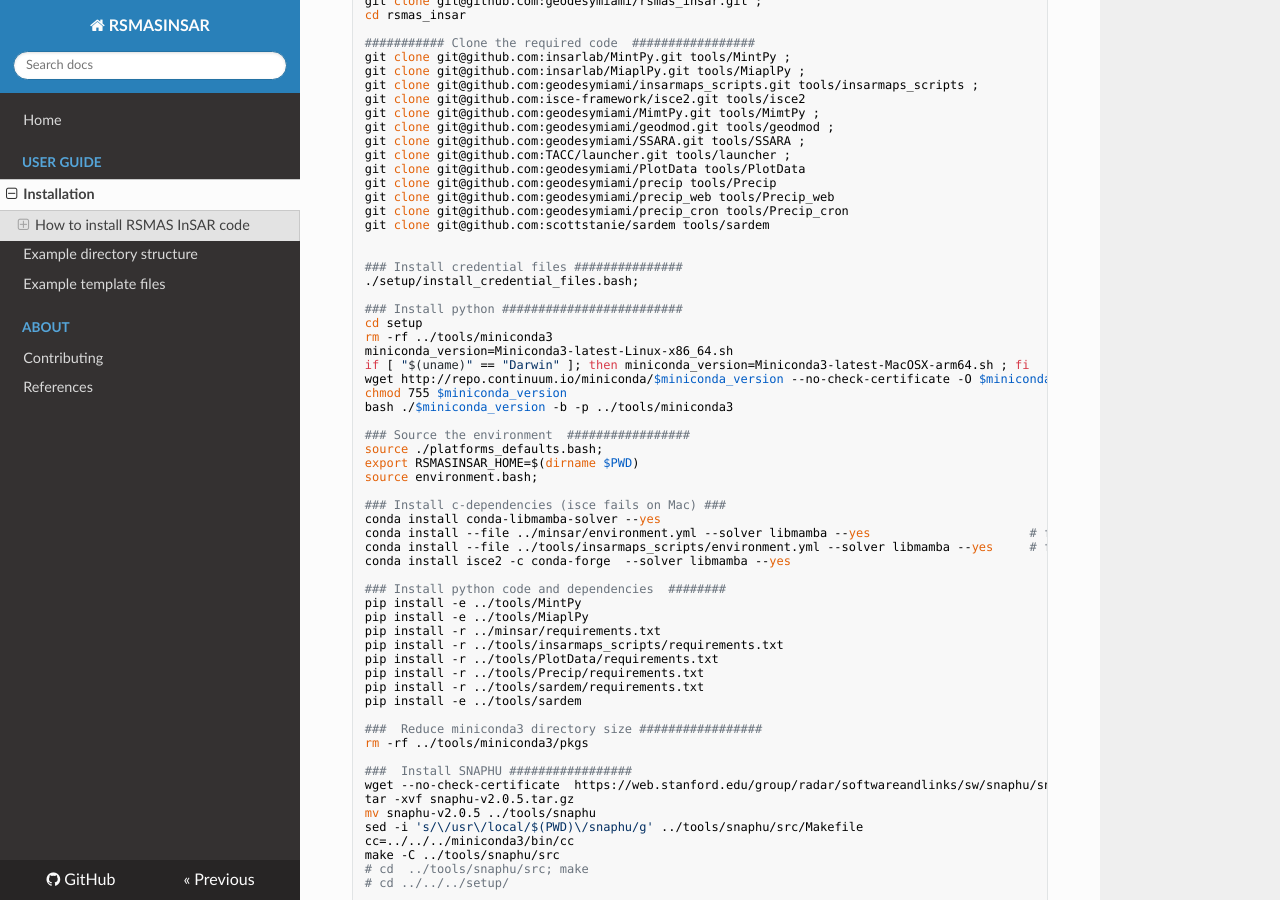
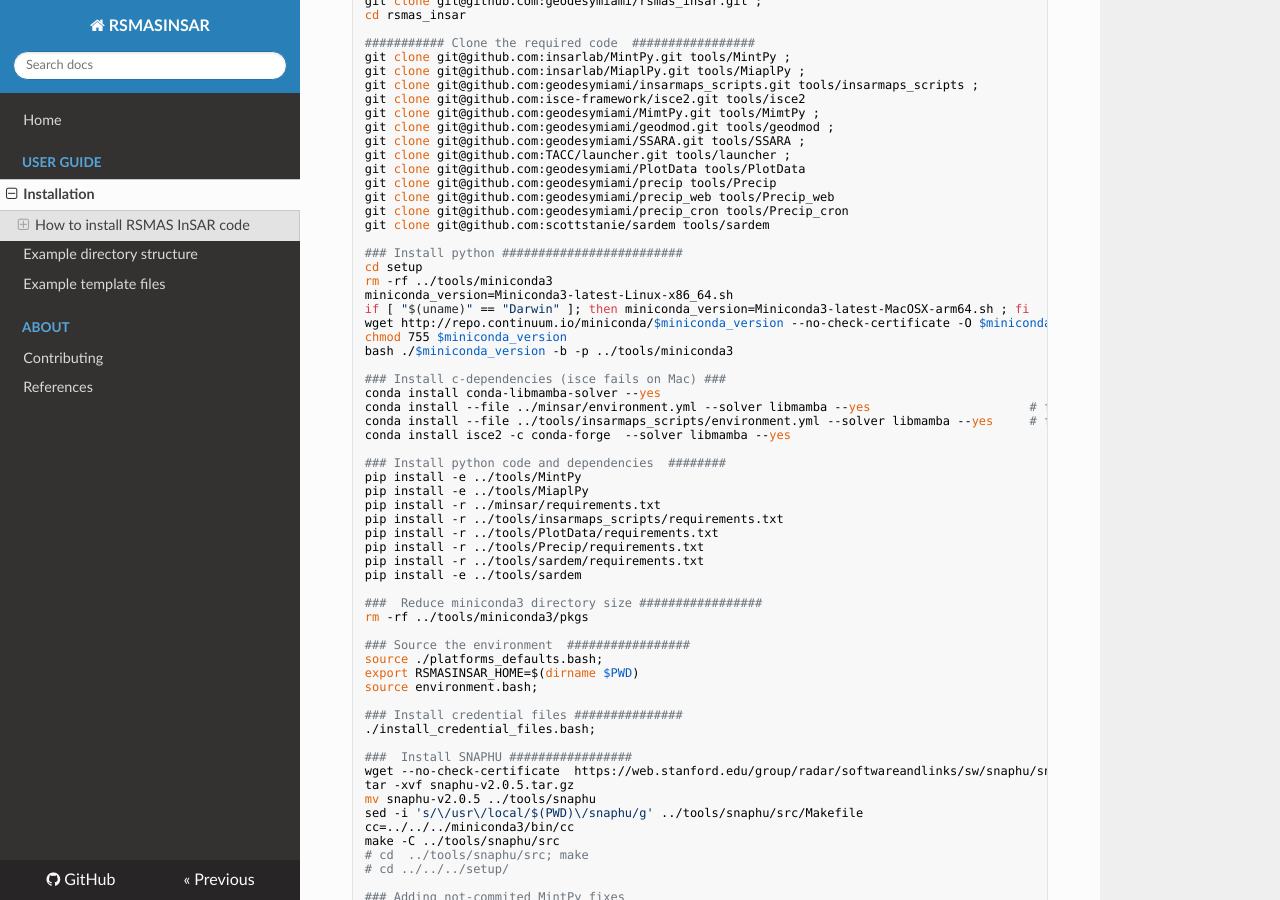
Before and after one commit to geodesymiami/rsmas_insar, an MkDocs documentation site: the page built from docs/installation.md, in a window 1280 px wide and 900 px high, scrolled down 745 px. Built offline with MkDocs 1.6.1, drawn with Linux system fonts in a browser that asks for light colours; nearby versions of some CDN libraries; some of the changed lines change nothing that is shown.

Commit message:
Update installation.md

```diff
--- a/docs/installation.md
+++ b/docs/installation.md
@@ -46,10 +46,6 @@ git clone git@github.com:geodesymiami/precip_web tools/Precip_web
 git clone git@github.com:geodesymiami/precip_cron tools/Precip_cron
 git clone git@github.com:scottstanie/sardem tools/sardem
 
-
-### Install credential files ###############
-./setup/install_credential_files.bash;
-
 ### Install python #########################
 cd setup
 rm -rf ../tools/miniconda3
@@ -58,11 +54,6 @@ if [ "$(uname)" == "Darwin" ]; then miniconda_version=Miniconda3-latest-MacOSX-a
 wget http://repo.continuum.io/miniconda/$miniconda_version --no-check-certificate -O $miniconda_version #; if ($? != 0) exit;
 chmod 755 $miniconda_version
 bash ./$miniconda_version -b -p ../tools/miniconda3
-
-### Source the environment  #################
-source ./platforms_defaults.bash;
-export RSMASINSAR_HOME=$(dirname $PWD)
-source environment.bash;
 
 ### Install c-dependencies (isce fails on Mac) ###
 conda install conda-libmamba-solver --yes
@@ -82,6 +73,14 @@ pip install -e ../tools/sardem
 
 ###  Reduce miniconda3 directory size #################
 rm -rf ../tools/miniconda3/pkgs
+
+### Source the environment  #################
+source ./platforms_defaults.bash;
+export RSMASINSAR_HOME=$(dirname $PWD)
+source environment.bash;
+
+### Install credential files ###############
+./install_credential_files.bash;
 
 ###  Install SNAPHU #################
 wget --no-check-certificate  https://web.stanford.edu/group/radar/softwareandlinks/sw/snaphu/snaphu-v2.0.5.tar.gz
```
